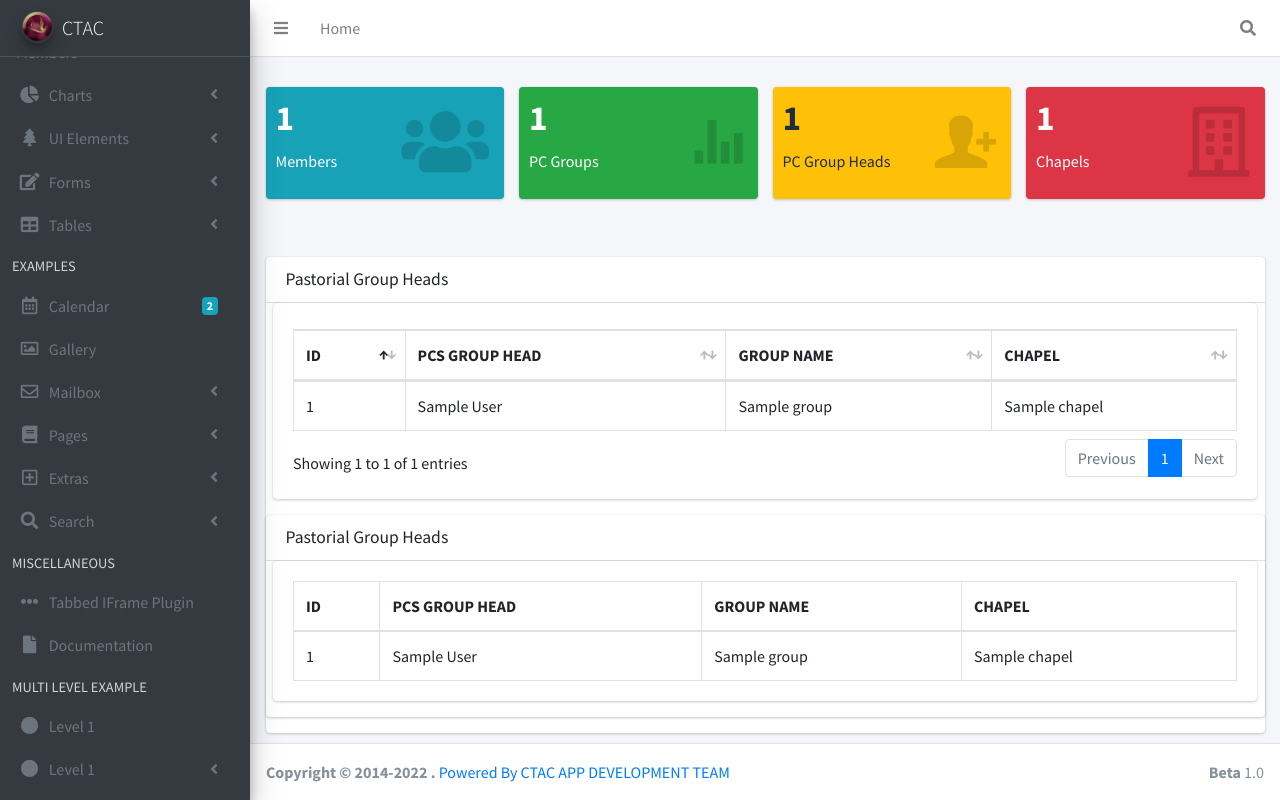
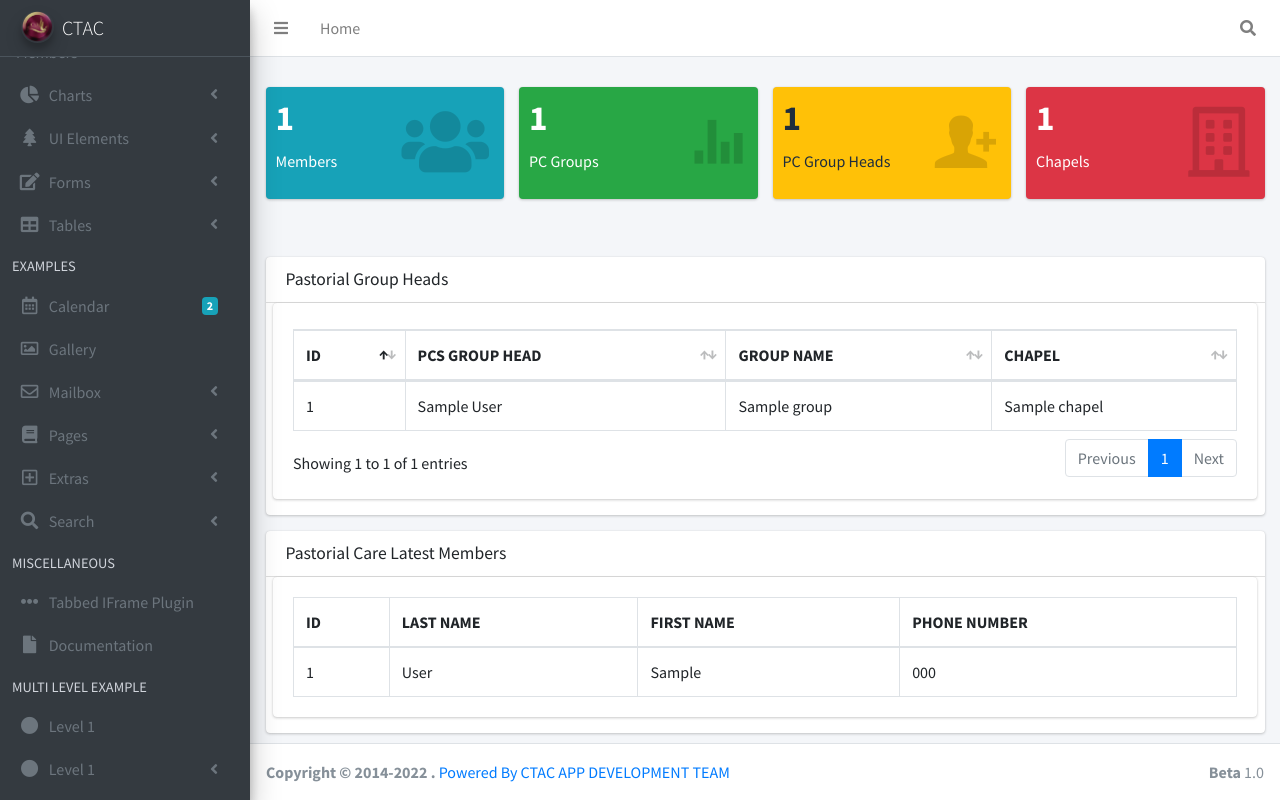
Before and after one commit to Morning-Star-Cathedral/Portal, a Django app: page / in a window 1280 px wide. Run offline with Django 4.2, Linux system fonts and the light colour scheme; tables that the repository leaves empty hold one stand-in row (values such as "Sample post"); some libraries are stand-ins or nearby versions.

Commit message:
worked on the base.html

```diff
--- a/ChurchDashboard/views.py
+++ b/ChurchDashboard/views.py
@@ -9,7 +9,7 @@ def index_page(request):
     groupcount = Groups.objects.all().count()
     usercount = DBUser.objects.all().count()
     chapscount = Chapels.objects.all().count()
-    mil = Members.objects.all().order_by('id')[:20]
+    mil = Members.objects.all().order_by('-id')[:5]
     db_usered = DBUser.objects.all().order_by('id')[:20]
 
     context = {
--- a/templates/base.html
+++ b/templates/base.html
@@ -489,10 +489,9 @@
                     </li>
                 </ul>
             </nav>
-
+        </aside>
     </div>
 
-    </aside>
     {% block content %}
 
     {% endblock %}
--- a/templates/index.html
+++ b/templates/index.html
@@ -88,7 +88,7 @@
                                                     {% for db_usered in db_usered %}
                                                         <tr>
                                                             <td>{{ db_usered.id }}</td>
-                                                            <td>{{ db_usered.name }}</td>
+                                                            <td>{{ db_usered.name  }}</td>
                                                             <td>{{ db_usered.group }}</td>
                                                             <td>{{ db_usered.chapel }}&nbsp;</td>
                                                         </tr>
@@ -104,9 +104,10 @@
                             </div>
                         </div>
                     </div>
+                </div>
                 <div class="card">
                     <div class="card-header">
-                            <h3 class="card-title">Pastorial Group Heads</h3></div>
+                        <h3 class="card-title">Pastorial Care Latest Members </h3></div>
                     <div class="container-fluid">
                         <div class="row">
                             <div class="col-12">
@@ -118,19 +119,18 @@
                                                     <thead>
                                                     <tr>
                                                         <th>ID</th>
-                                                            <th>PCS GROUP HEAD</th>
-                                                            <th>GROUP NAME</th>
-                                                            <th>CHAPEL</th>
+                                                        <th>LAST NAME</th>
+                                                        <th>FIRST NAME</th>
+                                                        <th>PHONE NUMBER</th>
                                                     </tr>
                                                     </thead>
                                                     <tbody>
-
-                                                        {% for db_usered in db_usered %}
+                                                    {% for mil in mil %}
                                                         <tr>
-                                                                <td>{{ db_usered.id }}</td>
-                                                                <td>{{ db_usered.name }}</td>
-                                                                <td>{{ db_usered.group }}</td>
-                                                                <td>{{ db_usered.chapel }}&nbsp;</td>
+                                                            <td>{{ mil.id }}</td>
+                                                            <td>{{ mil.last_name |lower|capfirst }}</td>
+                                                            <td>{{ mil.first_name |lower|capfirst }}</td>
+                                                            <td>{{ mil.phone_number }}&nbsp;</td>
                                                         </tr>
                                                     {% endfor %}
 
@@ -144,8 +144,6 @@
                             </div>
                         </div>
                     </div>
-
-                    </div>
                 </div>
             </div>
         </section>
```
Lines whose indentation alone changed are shown as unchanged.
